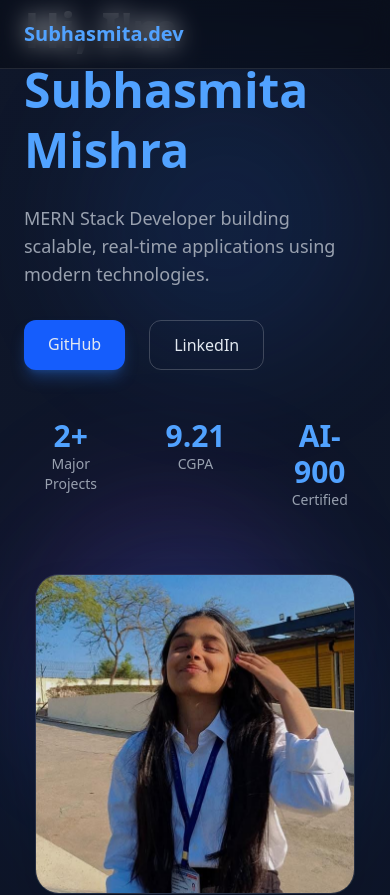
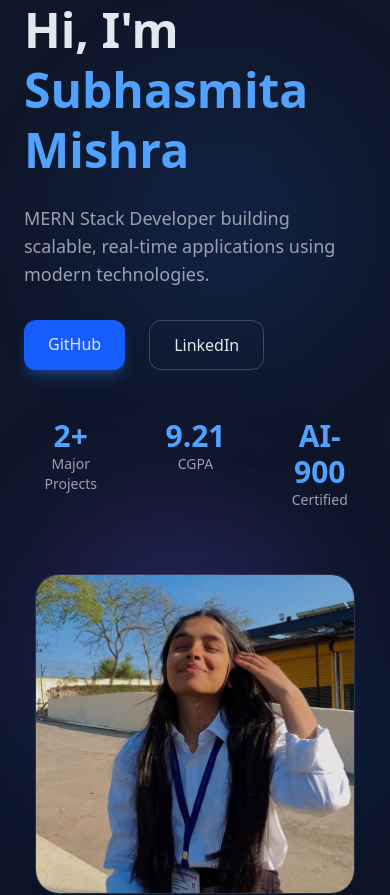
Before and after one commit to Subhi2911/portfolio, a Next.js app: page / in a window 390 px wide. Shown: the top 895 px of the page. Built offline with nearby package versions, Linux system fonts and the light colour scheme.

Commit message:
removing navbar for mobile screen and including bootstrap skill

```diff
--- a/components/Navbar.tsx
+++ b/components/Navbar.tsx
@@ -1,12 +1,12 @@
 export default function Navbar() {
   return (
-    <nav className="fixed w-full backdrop-blur-md bg-black/30 border-b border-white/10 z-50">
+    <nav className="hidden md:block fixed w-full backdrop-blur-md bg-black/30 border-b border-white/10 z-50">
       <div className="max-w-6xl mx-auto px-6 py-5 flex justify-between items-center">
         <h1 className="text-xl font-semibold text-blue-400">
-          Subhasmita.dev
+          Subhasmita Mishra
         </h1>
 
-        <div className="hidden md:flex gap-10 text-gray-300">
+        <div className="flex gap-10 text-gray-300">
           <a href="#about" className="hover:text-blue-400 transition">About</a>
           <a href="#skills" className="hover:text-blue-400 transition">Skills</a>
           <a href="#projects" className="hover:text-blue-400 transition">Projects</a>
--- a/components/Skills.tsx
+++ b/components/Skills.tsx
@@ -24,6 +24,8 @@ import {
     SiTailwindcss
 } from "react-icons/si";
 
+import { BsBootstrap } from "react-icons/bs";
+
 
 export default function Skills() {
     const skillCategories = [
@@ -38,6 +40,7 @@ export default function Skills() {
                 { name: "Next.js", icon: <SiNextdotjs size={28} /> },
                 { name: "React Native", icon: <SiReact size={28} /> },
                 { name: "Tailwind CSS", icon: <SiTailwindcss size={28} /> },
+                { name: "Bootstrap", icon: <BsBootstrap size={28} /> },
             ],
         },
         {
```
